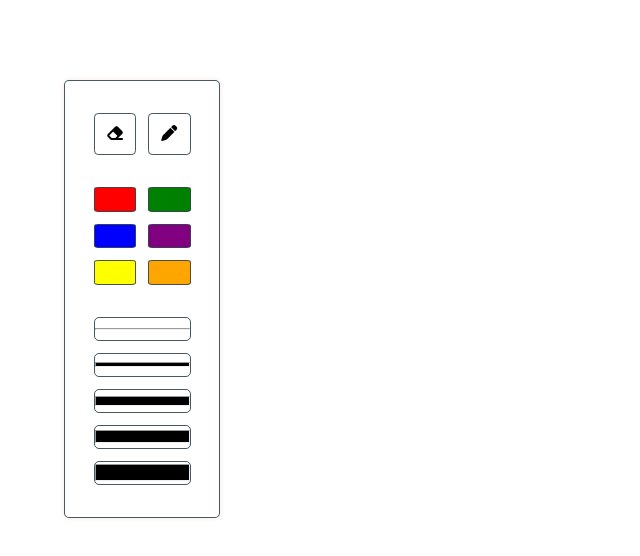
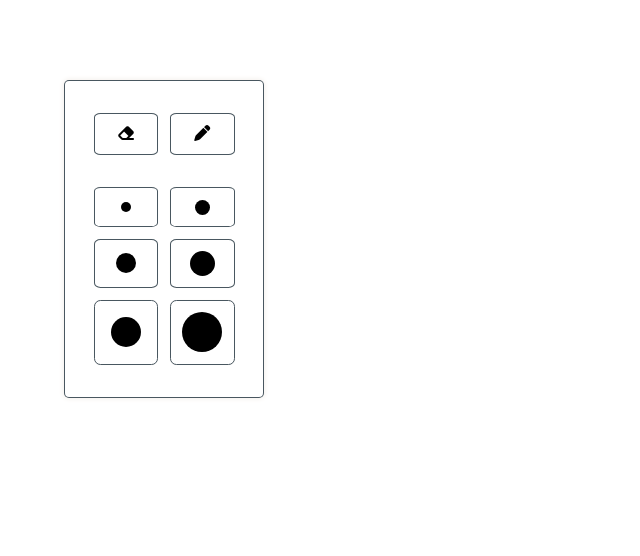
Before and after one commit to rohanjulka19/QuickDoodle, a website: page index.html in a window 1280 px wide. Both pictures are taken after a click on the link 114 px from the left and 134 px from the top of the page. Shown: the whole page, without its empty margins (0-640 px from the left). Drawn offline with Linux system fonts and the light colour scheme.

Commit message:
added eraser radius

```diff
--- a/index.html
+++ b/index.html
@@ -31,12 +31,12 @@
             <a class="tool line-width"><hr style="height: 17px;"></a>
         </div>
         <div id="erase-options" class="options erase-options">
-            <a class="eraser-radius eraser-radius-5 tool"><i class="fa-solid fa-pen"></i></a>
-            <a class="eraser-radius eraser-radius-10 tool"><i class="fa-solid fa-pen"></i></a>
-            <a class="eraser-radius eraser-radius-15 tool"><i class="fa-solid fa-pen"></i></a>
-            <a class="eraser-radius eraser-radius-20 tool"><i class="fa-solid fa-pen"></i></a>
-            <a class="eraser-radius eraser-radius-25 tool"><i class="fa-solid fa-pen"></i></a>
-            <a class="eraser-radius eraser-radius-30 tool"><i class="fa-solid fa-pen"></i></a>
+            <a class="eraser-radius tool"><span style="width: 10px; height: 10px;"></span></a>
+            <a class="eraser-radius tool"><span style="width:15px; height: 15px;"></span></a>
+            <a class="eraser-radius tool"><span style="width: 20px; height: 20px;"></span></a>
+            <a class="eraser-radius tool"><span style="width: 25px; height: 25px;"></span></a>
+            <a class="eraser-radius tool"><span style="width: 30px; height: 30px;"></span></a>
+            <a class="eraser-radius tool"><span style="width: 40px; height: 40px;"></span></a>
         </div>
     </div>
 </body>
--- a/index.js
+++ b/index.js
@@ -10,6 +10,7 @@ class DrawWindow {
         this.color = "black";
         this.ctx.lineCap = "round";
         this.ctx.strokeStyle = this.color;
+        this.lineWidth = 1;
         this.initializeCanvasEvents();
     }
     set color(strokeColor) {
@@ -18,7 +19,6 @@ class DrawWindow {
     set lineWidth(lineWidth) {
         this.ctx.lineWidth = lineWidth;
     }
-
     initializeCanvasEvents() {
         this.canvas.addEventListener('mousedown', (e) => {
             this.startDrawing.call(this, e.x, e.y);
@@ -66,30 +66,44 @@ class DrawWindow {
         this.prevY = y;
     }
 }
+function getElementByIdOrThrowError(id) {
+    if (!id) {
+        throw new Error("ID of the element is required Inside function - getElementByIdOrThrowError");
+    }
+    let element = document.getElementById(id);
+    if (!element) {
+        throw new Error("");
+    }
+    return element;
+}
 let drawWindow = new DrawWindow('canvas');
-let eraserElement = document.getElementById('eraser');
-if (!eraserElement) {
-    throw new Error("No eraser element found");
+let penColorOptions = getElementByIdOrThrowError('pen-color-options');
+let penWidthOptions = getElementByIdOrThrowError('pen-width-options');
+let eraserOptions = getElementByIdOrThrowError('erase-options');
+let eraserElement = getElementByIdOrThrowError('eraser');
+let penElement = getElementByIdOrThrowError('pen');
+let getElemHeight = (e) => parseInt(e.currentTarget.children[0].style.height.replace('px', ''));
+let getElemBackground = (e) => drawWindow.color = e.target.style.background;
+function setEventListenerForClassName(className, event, callback) {
+    let elems = document.getElementsByClassName(className);
+    for (let elem of elems) {
+        elem.addEventListener(event, callback);
+    }
 }
 eraserElement.addEventListener('click', (e) => {
     drawWindow.color = "white";
-    drawWindow.lineWidth = 50;
+    drawWindow.ctx.lineWidth = 50;
+    penColorOptions.style.display = "none";
+    penWidthOptions.style.display = "none";
+    eraserOptions.style.display = "grid";
 });
-let penElement = document.getElementById('pen');
-if (!penElement) {
-    throw new Error("No eraser element found");
-}
 penElement.addEventListener('click', (e) => {
     drawWindow.color = "black";
-    drawWindow.lineWidth = 1;
+    drawWindow.ctx.lineWidth = 1;
+    penColorOptions.style.display = "grid";
+    penWidthOptions.style.display = "grid";
+    eraserOptions.style.display = "none";
 });
-
-let colorElems = document.getElementsByClassName('color')
-for (let colorElem of colorElems) {
-    colorElem.addEventListener('click', (e) => drawWindow.color = e.target.style.background)
-}
-
-let lineWidthElems = document.getElementsByClassName('line-width')
-for (let lineWidthElem of lineWidthElems) {
-    lineWidthElem.addEventListener('click', (e) => drawWindow.lineWidth =  e.currentTarget.children[0].style.height.replace('px', ''))
-}
+setEventListenerForClassName('color', 'click', getElemHeight);
+setEventListenerForClassName('line-width', 'click', getElemBackground);
+setEventListenerForClassName('eraser-radius', 'click', getElemBackground);
--- a/style.css
+++ b/style.css
@@ -62,10 +62,6 @@ canvas {
     width: 100%;
 }
 
-.erase-options {
-    display: none;
-}
-
 
 a.tool.line-width {
     grid-column-start: 1;
@@ -81,3 +77,19 @@ a.tool.line-width {
 a.tool.line-width > hr {
     background: black;
 }
+
+.erase-options {
+    display: none;
+}
+
+.eraser-radius {
+    padding: 0.5rem 0.3rem;
+    display: grid;
+    place-items: center;
+}
+
+.eraser-radius > span {
+    background: black;
+    border-radius: 50%;
+    display: inline-block;
+}
```
Also changed, not shown: index.ts (+40 -9 lines).
